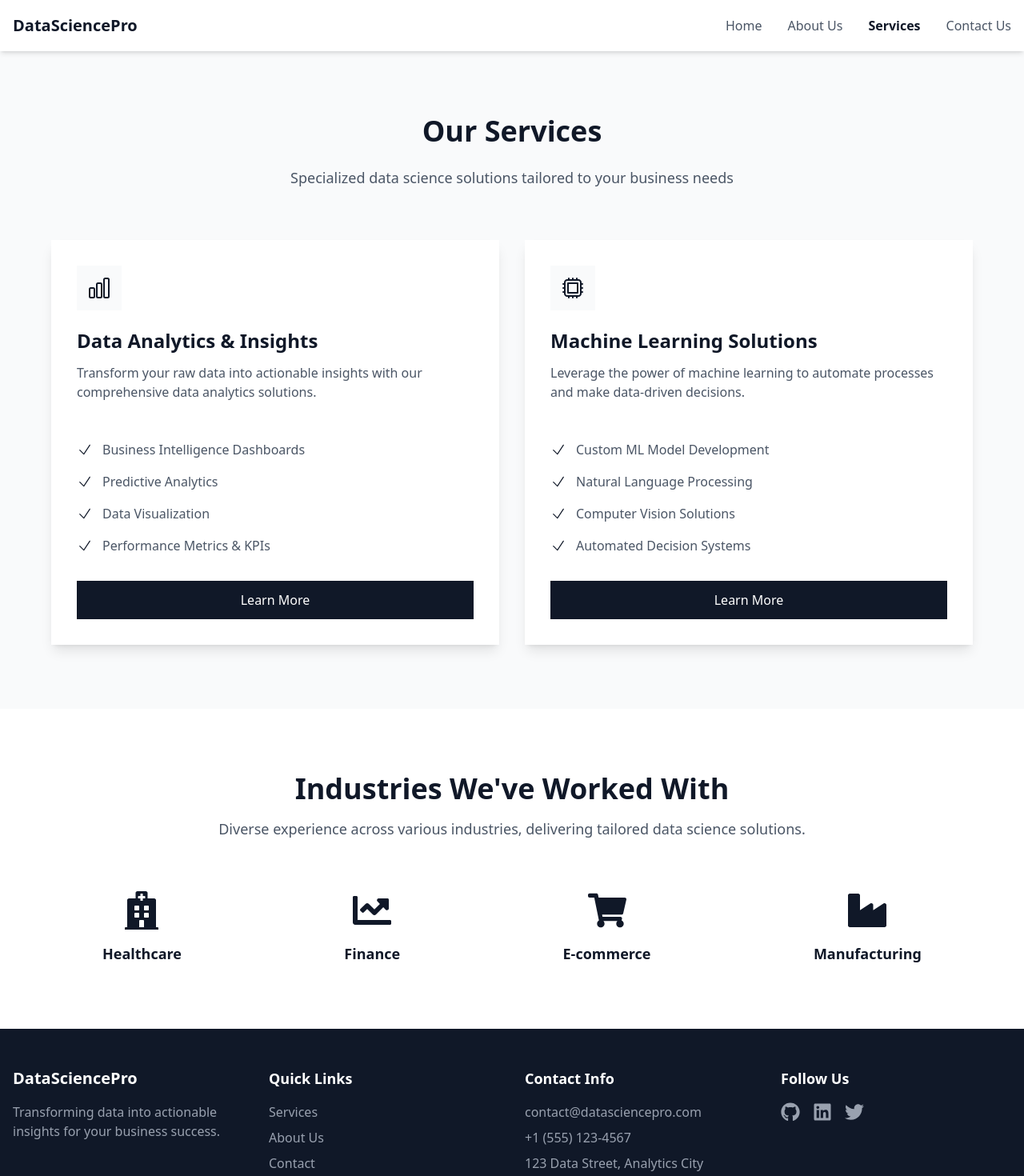
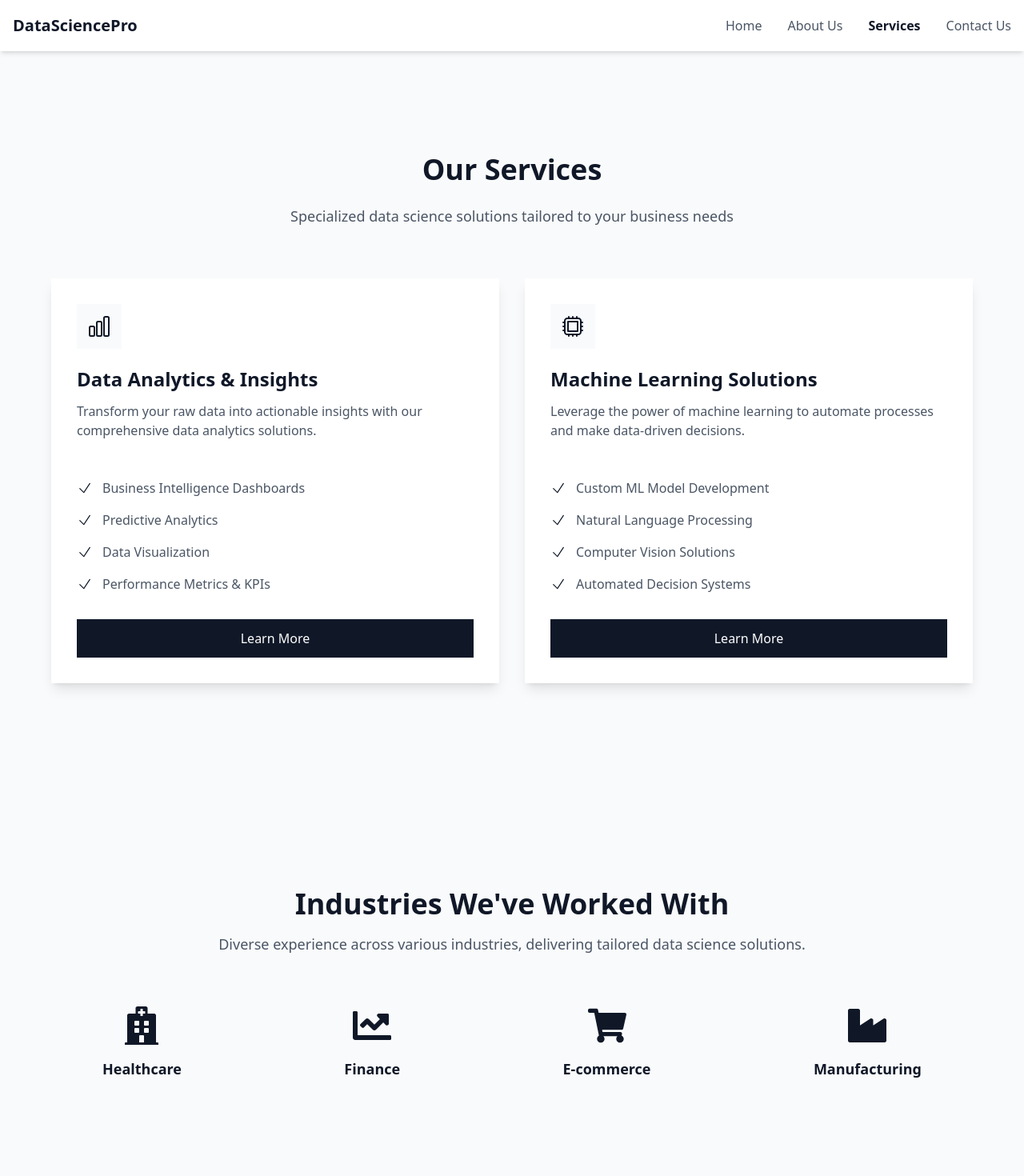
Before and after one commit to Aniket-89/DataSciencePro, a React (Vite) app: page /services in a window 1280 px wide. Shown: the top 1470 px of the page at 80% size. Built offline with nearby package versions, Linux system fonts and the light colour scheme; the HTML template or start-up script is replaced by a standard one.

Commit message:
type fix

```diff
--- a/src/components/Contact.tsx
+++ b/src/components/Contact.tsx
@@ -1,9 +1,8 @@
 import { motion } from 'framer-motion';
-import { EnvelopeIcon, PhoneIcon, MapPinIcon } from '@heroicons/react/24/outline';
 
 const Contact = () => {
   return (
-    <section id="contact" className="py-20 bg-gray-50">
+    <section id="contact" className="py-32 bg-gray-50">
       <div className="container mx-auto px-4">
         <motion.div
           initial={{ opacity: 0, y: 20 }}
--- a/src/components/Experience.tsx
+++ b/src/components/Experience.tsx
@@ -49,7 +49,7 @@ const techStack = [
 
 const Experience = () => {
   return (
-    <section className="py-20 bg-white">
+    <section className="py-32 bg-white">
       <div className="container mx-auto px-4 max-w-7xl">
         <motion.div
           initial={{ opacity: 0, y: 20 }}
--- a/src/components/Hero.tsx
+++ b/src/components/Hero.tsx
@@ -4,7 +4,7 @@ import { Link as RouterLink } from 'react-router-dom';
 
 const Hero = () => {
   return (
-    <section id="home" className="min-h-[90vh] flex items-center bg-gray-50">
+    <section id="home" className="min-h-[90vh] flex items-center bg-gray-50 py-32">
       <div className="container mx-auto px-4 py-16">
         <div className="grid grid-cols-1 lg:grid-cols-2 gap-12 items-center">
           <motion.div
--- a/src/components/Industries.tsx
+++ b/src/components/Industries.tsx
@@ -15,7 +15,7 @@ const industries = [
 
 const Industries = () => {
   return (
-    <section id="industries" className="py-20 bg-white">
+    <section id="industries" className="py-32 bg-gray-50">
       <div className="container mx-auto px-4">
         <motion.div
           initial={{ opacity: 0, y: 20 }}
--- a/src/components/Services.tsx
+++ b/src/components/Services.tsx
@@ -32,7 +32,7 @@ const services = [
 
 const Services = () => {
 	return (
-		<section id="services" className="py-20 bg-gray-50">
+		<section id="services" className="py-32 bg-gray-50">
 			<div className="container mx-auto px-4">
 				<motion.div
 					initial={{ opacity: 0, y: 20 }}
--- a/src/components/Testimonials.tsx
+++ b/src/components/Testimonials.tsx
@@ -30,7 +30,7 @@ const testimonials = [
 
 const Testimonials = () => {
 	return (
-		<section id="testimonials" className="py-20 bg-gray-50">
+		<section id="testimonials" className="py-32 bg-white">
 			<div className="container mx-auto px-4">
 				<motion.h2
 					initial={{ opacity: 0, y: 20 }}
```
